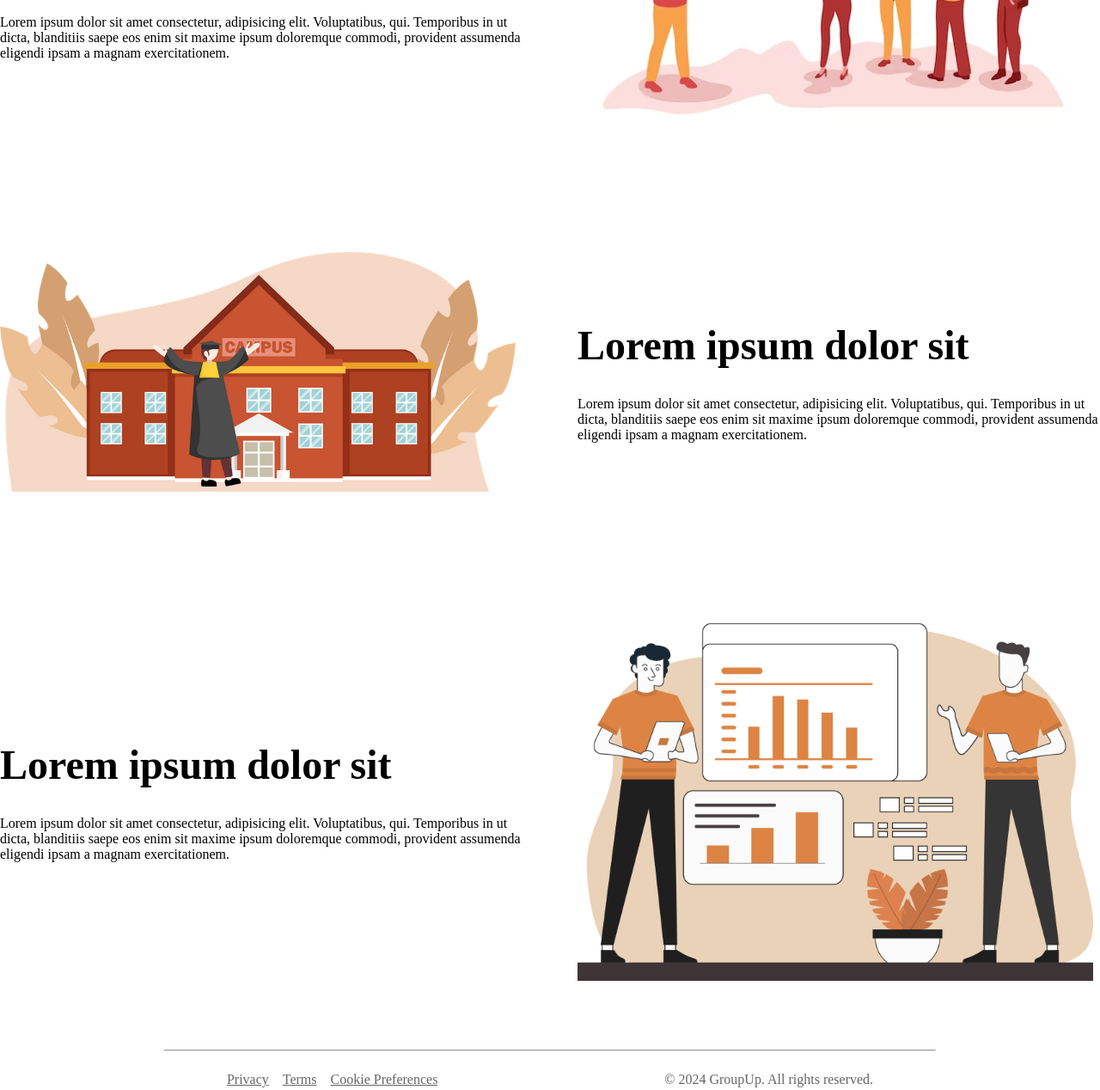
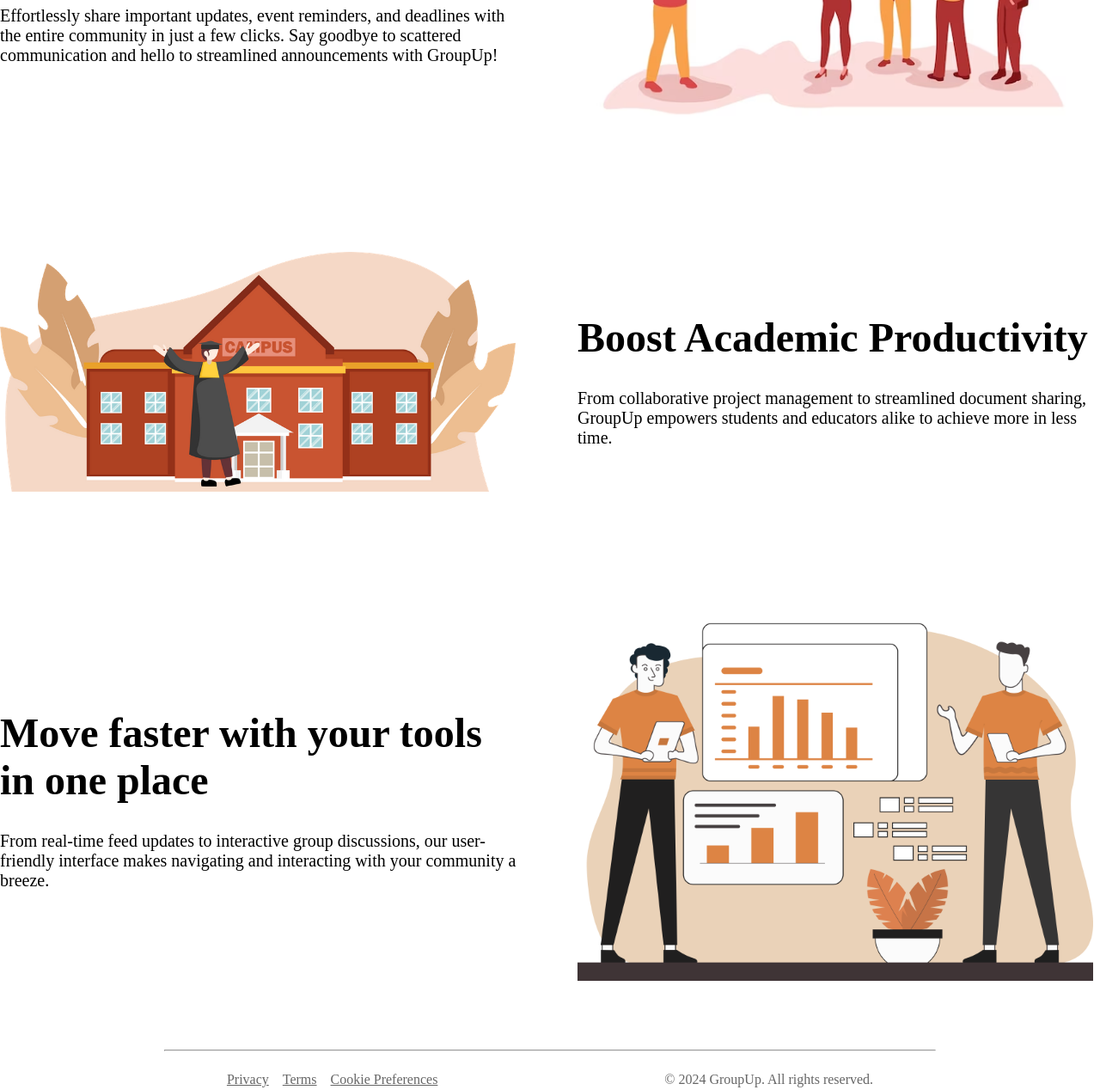
Before and after one commit to mertercoban/GroupUp, a plain HTML site: page index.html in a window 1280 px wide. Shown: the part 348-1616 px from the top of the page at 86% size. Drawn offline with Linux system fonts and the light colour scheme.

Commit message:
add info about app

```diff
--- a/home.css
+++ b/home.css
@@ -18,3 +18,7 @@
 .content-image-shadow {
     box-shadow: rgba(0, 0, 0, 0.5) 0px 0px 16px;
 }
+
+.content-text p {
+    font-size: 20px;
+}
--- a/index.html
+++ b/index.html
@@ -32,28 +32,26 @@
     <main>
         <div class="content">
             <div class="content-text">
-                <h2 class="content-title">Lorem ipsum dolor sit</h2>
-                <p>Lorem ipsum dolor sit amet consectetur, adipisicing elit. Voluptatibus, qui. Temporibus in ut
-                    dicta, blanditiis saepe eos enim sit maxime ipsum doloremque commodi, provident assumenda
-                    eligendi ipsam a magnam exercitationem.</p>
+                <h2 class="content-title">Stay informed instantly</h2>
+                <p>Effortlessly share important updates, event reminders, and deadlines with the entire community in
+                    just a few clicks. Say goodbye to scattered communication and hello to streamlined announcements
+                    with GroupUp!</p>
             </div>
             <img src="./img/announcement.jpg" width="600">
         </div>
         <div class="content">
             <img src="/img/student.png" width="600">
             <div class="content-text">
-                <h2 class="content-title">Lorem ipsum dolor sit</h2>
-                <p>Lorem ipsum dolor sit amet consectetur, adipisicing elit. Voluptatibus, qui. Temporibus in ut
-                    dicta, blanditiis saepe eos enim sit maxime ipsum doloremque commodi, provident assumenda
-                    eligendi ipsam a magnam exercitationem.</p>
+                <h2 class="content-title">Boost Academic Productivity</h2>
+                <p>From collaborative project management to streamlined document sharing, GroupUp empowers students and
+                    educators alike to achieve more in less time. </p>
             </div>
         </div>
         <div class="content">
             <div class="content-text">
-                <h2 class="content-title">Lorem ipsum dolor sit</h2>
-                <p>Lorem ipsum dolor sit amet consectetur, adipisicing elit. Voluptatibus, qui. Temporibus in ut
-                    dicta, blanditiis saepe eos enim sit maxime ipsum doloremque commodi, provident assumenda
-                    eligendi ipsam a magnam exercitationem.</p>
+                <h2 class="content-title">Move faster with your tools in one place</h2>
+                <p>From real-time feed updates to interactive group discussions, our user-friendly interface makes
+                    navigating and interacting with your community a breeze.</p>
             </div>
             <img src="/img/stats.png" width="600">
         </div>
```
